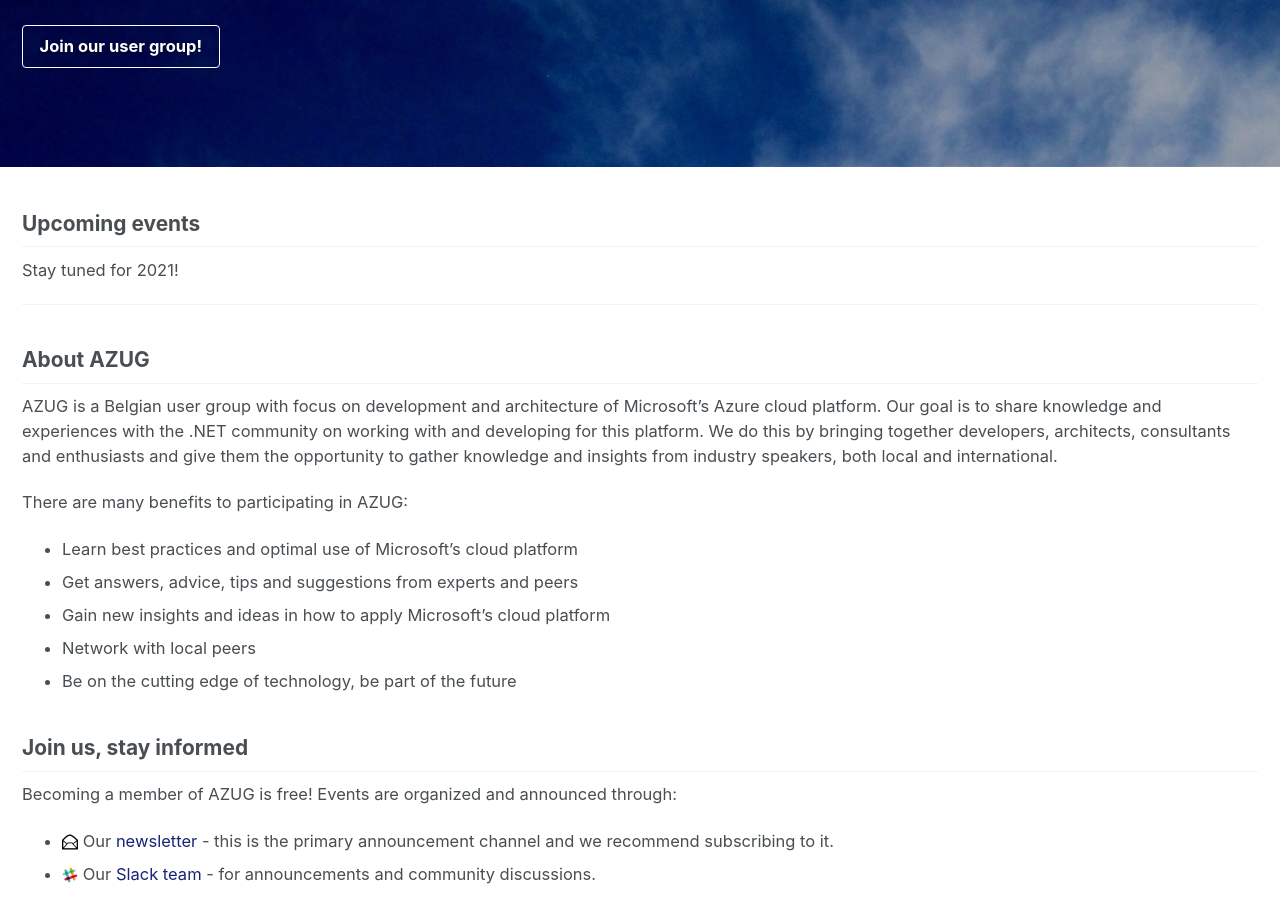
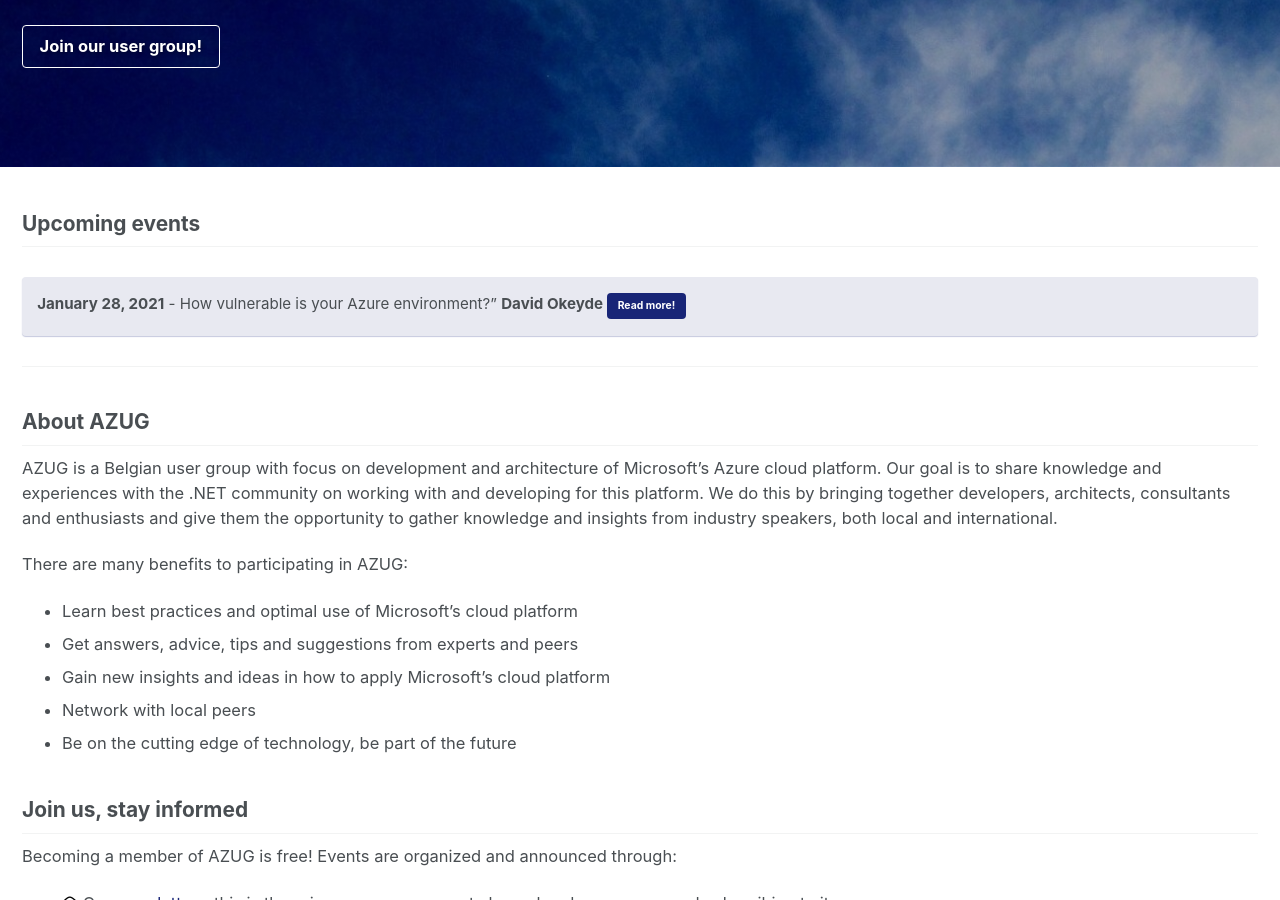
Before and after one commit to AzugBe/azugbe.github.io, a Jekyll site: the page built from index.md, in a window 1280 px wide and 900 px high, scrolled down 392 px. Built offline with Jekyll 4.4.1, drawn with Linux system fonts in a browser that asks for light colours; our own code applies the rules of GitHub Pages for plain Markdown files; comment, search, counter and statistics services are not loaded.

Commit message:
january 2021 event added (#105)
Co-authored-by: Tom Kerkhove <kerkhove.tom@gmail.com>

```diff
--- a/index.md
+++ b/index.md
@@ -14,7 +14,8 @@ excerpt: "The Belgium Azure User Group focuses on knowledge sharing and networki
 
 ## Upcoming events
 
-Stay tuned for 2021!
+**January 28, 2021** - How vulnerable is your Azure environment?" **David Okeyde** [Read more!](https://www.azug.be/events/2021/01/28/how-vulnerable-is-your-azure-environment){: .btn .btn--info}
+{: .notice--info}
 
 <hr />
 
```
Also changed, not shown: _posts/events/2021-01-28---how-vulnerable-is-your-azure-environment.md (added, +37 -0 lines), assets/media/speakers/david-okeyde.jpg (added), assets/media/speakers/david-okeyde.png (added).
